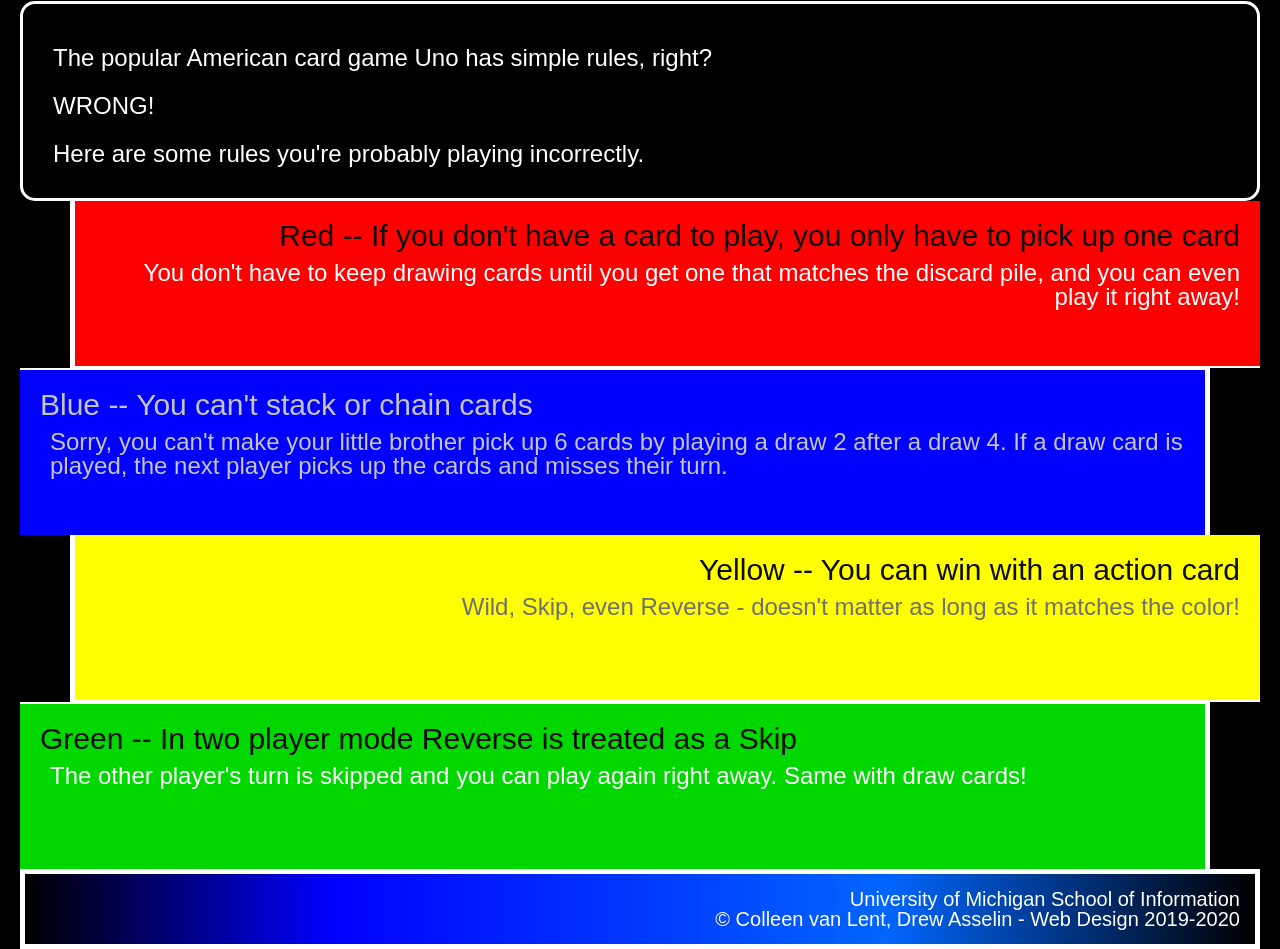
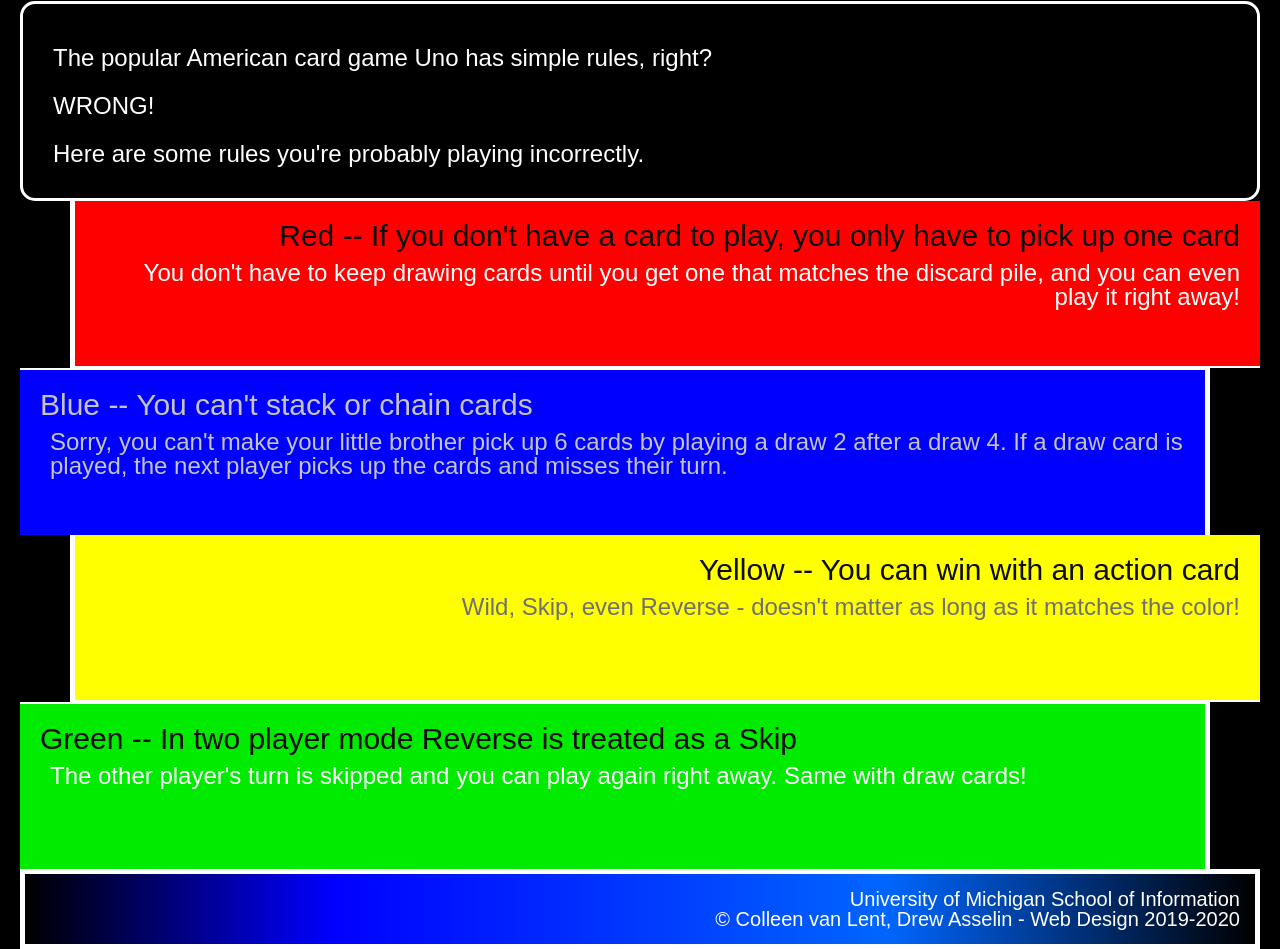
Before and after one commit to KamieKat/HW2, a plain HTML site: page index.html in a window 1280 px wide. Shown: the part 327-1276 px from the top of the page. Drawn offline with Linux system fonts and the light colour scheme.

Commit message:
Update style.css

```diff
--- a/css/style.css
+++ b/css/style.css
@@ -1,6 +1,6 @@
 /* Style the body of the page */
 body {
-    font-family: Arial, Verdana, sans-serif;
+    font-family: Arial, Verdana;
     background-color: #000000;
     color: #FFFFFF;
     margin: 20px 20px 0 20px;
@@ -87,7 +87,7 @@ div {
 
 /* Green DIV Styling */
 .green {
-    background-color: #00D800;
+    background-color: #00EB00;
     text-align: left;
     margin-right: 50px;
     border-right: 5px solid;
```
